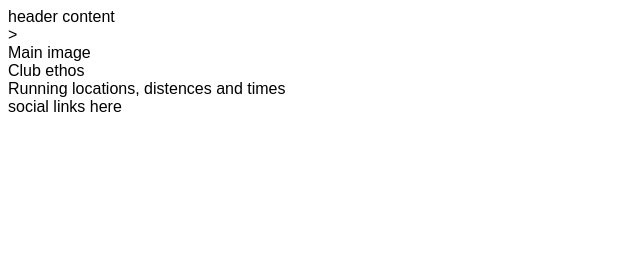
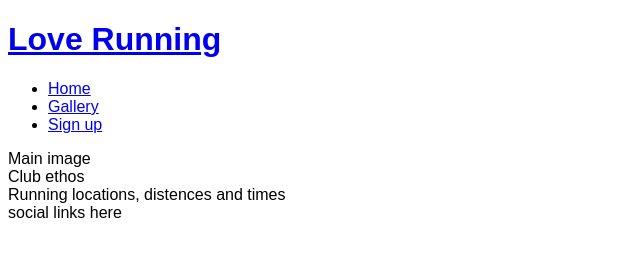
Before and after one commit to wujiaan2022/love-running, a plain HTML site: page index.html in a window 1280 px wide. Shown: the whole page, without its empty margins (0-640 px from the left). Drawn offline with Linux system fonts and the light colour scheme.

Commit message:
Add basic header structure

```diff
--- a/index.html
+++ b/index.html
@@ -1,5 +1,6 @@
 <!DOCTYPE html>
 <html lang="en">
+
 <head>
     <meta charset="UTF-8">
     <meta http-equiv="X-UA-Compatible" content="IE=edge">
@@ -10,8 +11,26 @@
     <link rel="stylesheet" href="assets/css/style.css">
     <title>Love Running</title>
 </head>
+
 <body>
-    <header>header content</header>>
+    <header>
+        <a href="index.html">
+            <h1>Love Running</h1>
+        </a>
+        <nav>
+            <ul>
+                <li>
+                    <a href="index.html">Home</a>
+                </li>
+                <li>
+                    <a href="#">Gallery</a>
+                </li>
+                <li>
+                    <a href="#">Sign up</a>
+                </li>
+            </ul>
+        </nav>
+    </header>
     <section>
         Main image
     </section>
@@ -25,4 +44,5 @@
         social links here
     </footer>
 </body>
+
 </html>
```
